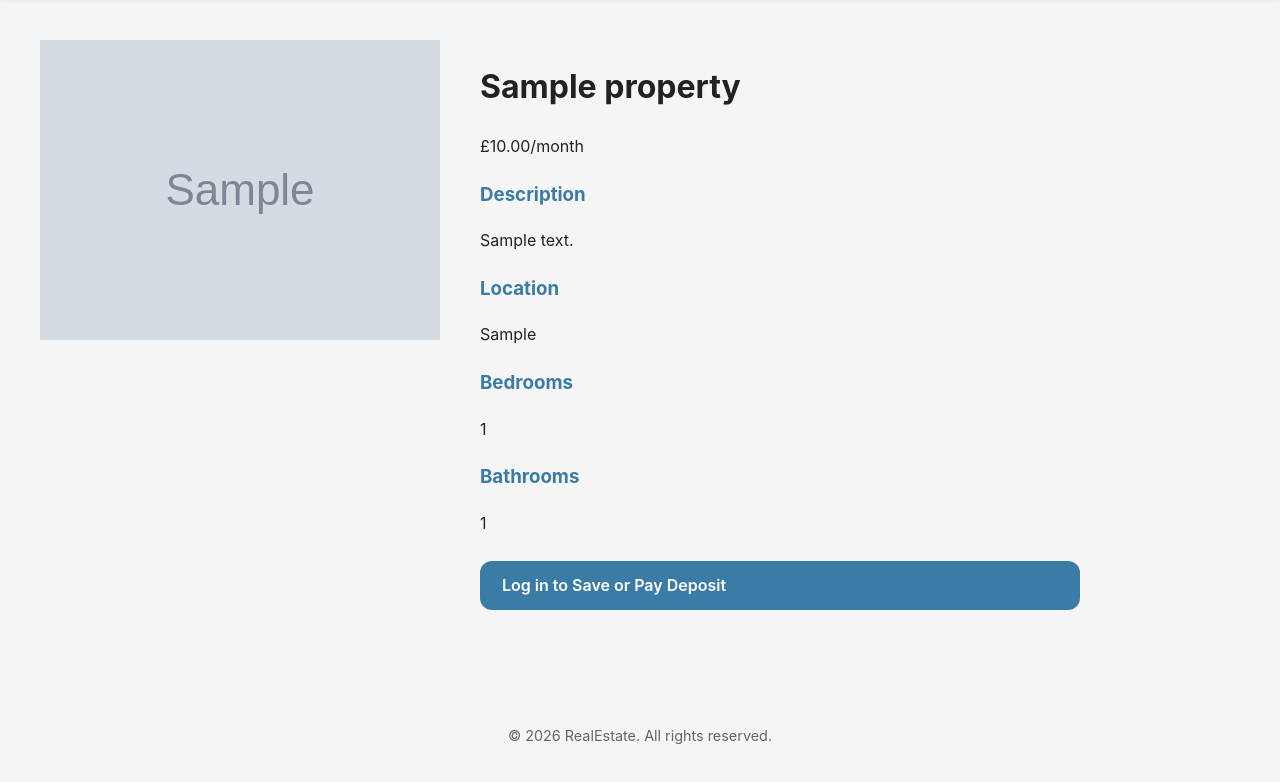
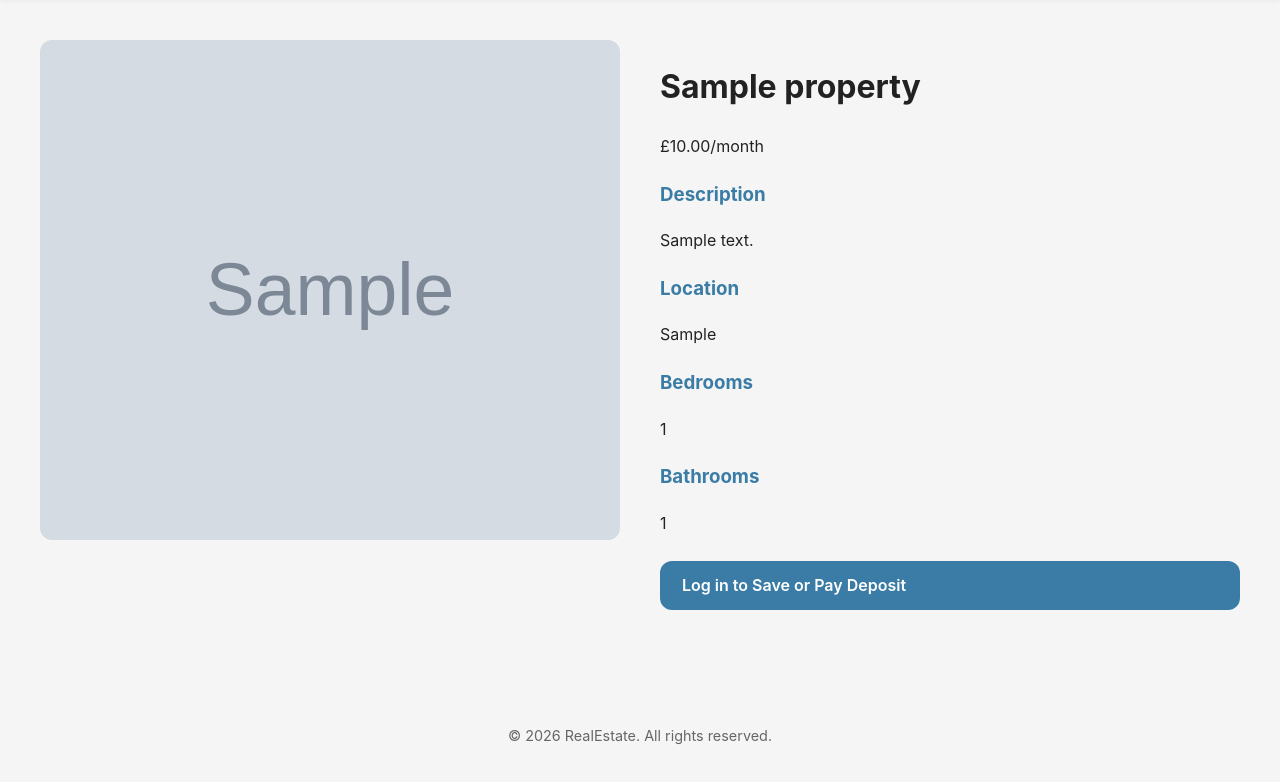
Before and after one commit to Blank55-cell/milestoneproject4, a Django app: page /listings/1/ in a window 1280 px wide. Shown: the part 76-858 px from the top of the page. Run offline with Django 5.2, Linux system fonts and the light colour scheme; tables that the repository leaves empty hold one stand-in row (values such as "Sample post"); grey boxes marked "Sample" are stand-in pictures.

Commit message:
Added in container for image url

```diff
--- a/templates/property_details.html
+++ b/templates/property_details.html
@@ -5,11 +5,14 @@
 
 <div class="details-wrapper">
 
-    {% if property.image_url %}
-        <img src="{{ property.image_url }}" alt="{{ property.title }}">
-    {% else %}
-        <img src="https://placehold.co/800x500?text=No+Image" alt="No image available">
-    {% endif %}
+    <!-- Container wrapper added to control image dimensions -->
+    <div class="details-image-container">
+        {% if property.image_url %}
+            <img src="{{ property.image_url }}" alt="{{ property.title }}" class="details-img">
+        {% else %}
+            <img src="https://placehold.co/800x500?text=No+Image" alt="No image available" class="details-img">
+        {% endif %}
+    </div>
 
     <div class="info-section">
         <h1>{{ property.title }}</h1>
```
